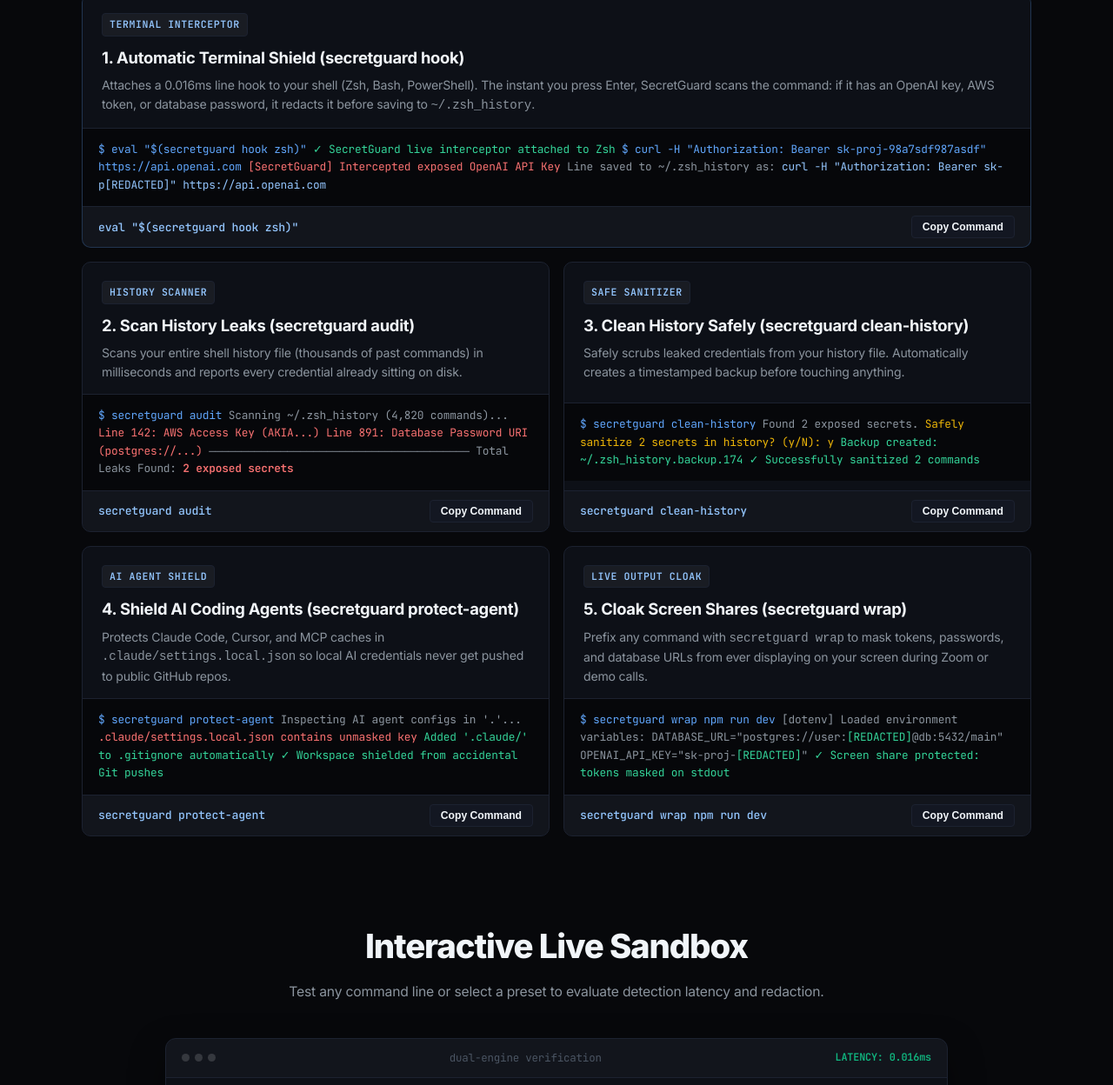
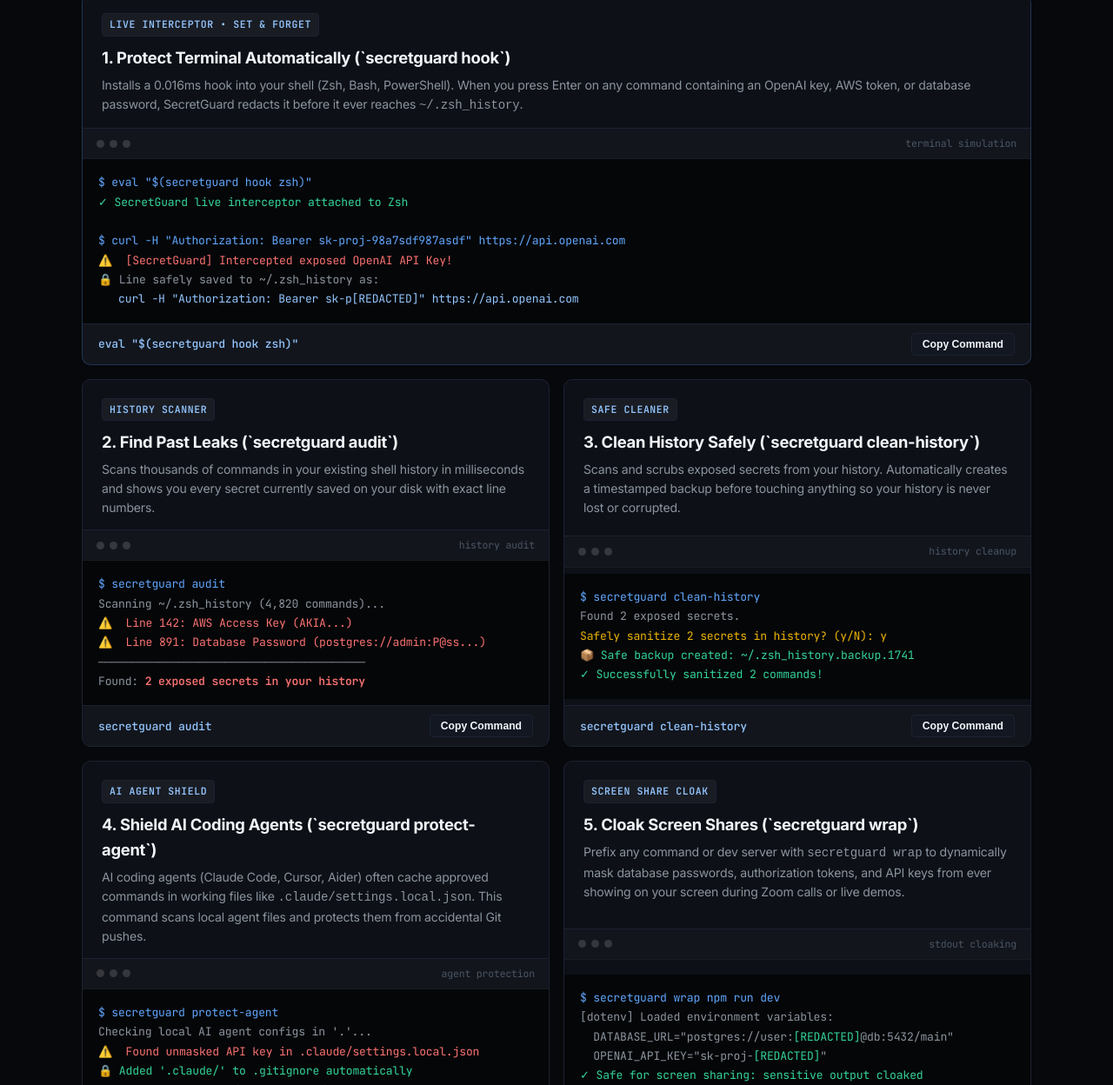
Before and after one commit to hemanathk636/secretguard, a plain HTML site: page docs/index.html in a window 1280 px wide. Shown: the part 1204-2452 px from the top of the page at 87% size. Drawn offline with Linux system fonts and the light colour scheme.

Commit message:
fix: restore terminal multi-line pre-wrap formatting and simplify card explanations

```diff
--- a/docs/index.html
+++ b/docs/index.html
@@ -362,14 +362,27 @@
       color: var(--text-secondary);
       line-height: 1.55;
     }
+    .cmd-terminal-top {
+      display: flex;
+      align-items: center;
+      justify-content: space-between;
+      padding: 8px 16px;
+      background: rgba(255, 255, 255, 0.02);
+      border-top: 1px solid var(--border);
+      border-bottom: 1px solid rgba(255, 255, 255, 0.03);
+      font-size: 0.72rem;
+      color: var(--text-tertiary);
+      font-family: var(--code-font);
+    }
     .cmd-terminal-box {
-      background: #06070a;
-      border-top: 1px solid var(--border);
-      padding: 14px 18px;
+      background: #050608;
+      padding: 16px 18px;
       font-family: var(--code-font);
-      font-size: 0.8rem;
-      line-height: 1.6;
+      font-size: 0.82rem;
+      line-height: 1.7;
       color: #8b949e;
+      white-space: pre-wrap;
+      word-break: break-word;
       overflow-x: auto;
     }
     .cmd-terminal-action {
@@ -804,21 +817,23 @@
       <!-- Command 1: hook (Featured Card) -->
       <div class="cmd-card featured">
         <div class="cmd-card-header">
-          <span class="cmd-badge">Terminal Interceptor</span>
-          <div class="cmd-card-title">1. Automatic Terminal Shield (secretguard hook)</div>
+          <span class="cmd-badge">Live Interceptor • Set &amp; Forget</span>
+          <div class="cmd-card-title">1. Protect Terminal Automatically (`secretguard hook`)</div>
           <div class="cmd-card-desc">
-            Attaches a 0.016ms line hook to your shell (Zsh, Bash, PowerShell). The instant you press Enter, SecretGuard scans the command: if it has an OpenAI key, AWS token, or database password, it redacts it before saving to <code>~/.zsh_history</code>.
+            Installs a 0.016ms hook into your shell (Zsh, Bash, PowerShell). When you press Enter on any command containing an OpenAI key, AWS token, or database password, SecretGuard redacts it before it ever reaches <code>~/.zsh_history</code>.
           </div>
         </div>
-        <div class="cmd-terminal-box">
-<span style="color: #60a5fa;">$ eval "$(secretguard hook zsh)"</span>
+        <div class="cmd-terminal-top">
+          <div class="mac-dots"><span class="mac-dot"></span><span class="mac-dot"></span><span class="mac-dot"></span></div>
+          <span>terminal simulation</span>
+        </div>
+        <div class="cmd-terminal-box"><span style="color: #60a5fa;">$ eval "$(secretguard hook zsh)"</span>
 <span style="color: #34d399;">✓ SecretGuard live interceptor attached to Zsh</span>
 
 <span style="color: #60a5fa;">$ curl -H "Authorization: Bearer sk-proj-98a7sdf987asdf" https://api.openai.com</span>
-<span style="color: #f87171;">[SecretGuard] Intercepted exposed OpenAI API Key</span>
-<span style="color: #8b949e;">Line saved to ~/.zsh_history as:</span>
-   <span style="color: #93c5fd;">curl -H "Authorization: Bearer sk-p[REDACTED]" https://api.openai.com</span>
-        </div>
+<span style="color: #f87171;">⚠️  [SecretGuard] Intercepted exposed OpenAI API Key!</span>
+<span style="color: #8b949e;">🔒 Line safely saved to ~/.zsh_history as:</span>
+   <span style="color: #93c5fd;">curl -H "Authorization: Bearer sk-p[REDACTED]" https://api.openai.com</span></div>
         <div class="cmd-terminal-action">
           <span class="cmd-syntax" id="syntax-hook">eval "$(secretguard hook zsh)"</span>
           <button class="copy-btn-sm" onclick="copySnippet('syntax-hook')">Copy Command</button>
@@ -829,19 +844,21 @@
       <div class="cmd-card">
         <div class="cmd-card-header">
           <span class="cmd-badge">History Scanner</span>
-          <div class="cmd-card-title">2. Scan History Leaks (secretguard audit)</div>
+          <div class="cmd-card-title">2. Find Past Leaks (`secretguard audit`)</div>
           <div class="cmd-card-desc">
-            Scans your entire shell history file (thousands of past commands) in milliseconds and reports every credential already sitting on disk.
+            Scans thousands of commands in your existing shell history in milliseconds and shows you every secret currently saved on your disk with exact line numbers.
           </div>
         </div>
-        <div class="cmd-terminal-box">
-<span style="color: #60a5fa;">$ secretguard audit</span>
+        <div class="cmd-terminal-top">
+          <div class="mac-dots"><span class="mac-dot"></span><span class="mac-dot"></span><span class="mac-dot"></span></div>
+          <span>history audit</span>
+        </div>
+        <div class="cmd-terminal-box"><span style="color: #60a5fa;">$ secretguard audit</span>
 Scanning ~/.zsh_history (4,820 commands)...
-<span style="color: #f87171;">Line 142: AWS Access Key (AKIA...)</span>
-<span style="color: #f87171;">Line 891: Database Password URI (postgres://...)</span>
+<span style="color: #f87171;">⚠️  Line 142: AWS Access Key (AKIA...)</span>
+<span style="color: #f87171;">⚠️  Line 891: Database Password (postgres://admin:P@ss...)</span>
 ────────────────────────────────────────
-Total Leaks Found: <span style="color: #f87171; font-weight: 600;">2 exposed secrets</span>
-        </div>
+Found: <span style="color: #f87171; font-weight: 600;">2 exposed secrets in your history</span></div>
         <div class="cmd-terminal-action">
           <span class="cmd-syntax" id="syntax-audit">secretguard audit</span>
           <button class="copy-btn-sm" onclick="copySnippet('syntax-audit')">Copy Command</button>
@@ -851,19 +868,21 @@ Total Leaks Found: <span style="color: #f87171; font-weight: 600;">2 exposed sec
       <!-- Command 3: clean-history -->
       <div class="cmd-card">
         <div class="cmd-card-header">
-          <span class="cmd-badge">Safe Sanitizer</span>
-          <div class="cmd-card-title">3. Clean History Safely (secretguard clean-history)</div>
+          <span class="cmd-badge">Safe Cleaner</span>
+          <div class="cmd-card-title">3. Clean History Safely (`secretguard clean-history`)</div>
           <div class="cmd-card-desc">
-            Safely scrubs leaked credentials from your history file. Automatically creates a timestamped backup before touching anything.
+            Scans and scrubs exposed secrets from your history. Automatically creates a timestamped backup before touching anything so your history is never lost or corrupted.
           </div>
         </div>
-        <div class="cmd-terminal-box">
-<span style="color: #60a5fa;">$ secretguard clean-history</span>
+        <div class="cmd-terminal-top">
+          <div class="mac-dots"><span class="mac-dot"></span><span class="mac-dot"></span><span class="mac-dot"></span></div>
+          <span>history cleanup</span>
+        </div>
+        <div class="cmd-terminal-box"><span style="color: #60a5fa;">$ secretguard clean-history</span>
 Found 2 exposed secrets.
 <span style="color: #eab308;">Safely sanitize 2 secrets in history? (y/N): y</span>
-<span style="color: #34d399;">Backup created: ~/.zsh_history.backup.174</span>
-<span style="color: #34d399;">✓ Successfully sanitized 2 commands</span>
-        </div>
+<span style="color: #34d399;">📦 Safe backup created: ~/.zsh_history.backup.1741</span>
+<span style="color: #34d399;">✓ Successfully sanitized 2 commands!</span></div>
         <div class="cmd-terminal-action">
           <span class="cmd-syntax" id="syntax-clean">secretguard clean-history</span>
           <button class="copy-btn-sm" onclick="copySnippet('syntax-clean')">Copy Command</button>
@@ -874,18 +893,20 @@ Found 2 exposed secrets.
       <div class="cmd-card">
         <div class="cmd-card-header">
           <span class="cmd-badge">AI Agent Shield</span>
-          <div class="cmd-card-title">4. Shield AI Coding Agents (secretguard protect-agent)</div>
+          <div class="cmd-card-title">4. Shield AI Coding Agents (`secretguard protect-agent`)</div>
           <div class="cmd-card-desc">
-            Protects Claude Code, Cursor, and MCP caches in <code>.claude/settings.local.json</code> so local AI credentials never get pushed to public GitHub repos.
+            AI coding agents (Claude Code, Cursor, Aider) often cache approved commands in working files like <code>.claude/settings.local.json</code>. This command scans local agent files and protects them from accidental Git pushes.
           </div>
         </div>
-        <div class="cmd-terminal-box">
-<span style="color: #60a5fa;">$ secretguard protect-agent</span>
-Inspecting AI agent configs in '.'...
-<span style="color: #f87171;">.claude/settings.local.json contains unmasked key</span>
-<span style="color: #34d399;">Added '.claude/' to .gitignore automatically</span>
-<span style="color: #34d399;">✓ Workspace shielded from accidental Git pushes</span>
+        <div class="cmd-terminal-top">
+          <div class="mac-dots"><span class="mac-dot"></span><span class="mac-dot"></span><span class="mac-dot"></span></div>
+          <span>agent protection</span>
         </div>
+        <div class="cmd-terminal-box"><span style="color: #60a5fa;">$ secretguard protect-agent</span>
+Checking local AI agent configs in '.'...
+<span style="color: #f87171;">⚠️  Found unmasked API key in .claude/settings.local.json</span>
+<span style="color: #34d399;">🔒 Added '.claude/' to .gitignore automatically</span>
+<span style="color: #34d399;">✓ Agent workspace shielded from Git push</span></div>
         <div class="cmd-terminal-action">
           <span class="cmd-syntax" id="syntax-agent">secretguard protect-agent</span>
           <button class="copy-btn-sm" onclick="copySnippet('syntax-agent')">Copy Command</button>
@@ -895,19 +916,21 @@ Inspecting AI agent configs in '.'...
       <!-- Command 5: wrap -->
       <div class="cmd-card">
         <div class="cmd-card-header">
-          <span class="cmd-badge">Live Output Cloak</span>
-          <div class="cmd-card-title">5. Cloak Screen Shares (secretguard wrap)</div>
+          <span class="cmd-badge">Screen Share Cloak</span>
+          <div class="cmd-card-title">5. Cloak Screen Shares (`secretguard wrap`)</div>
           <div class="cmd-card-desc">
-            Prefix any command with <code>secretguard wrap</code> to mask tokens, passwords, and database URLs from ever displaying on your screen during Zoom or demo calls.
+            Prefix any command or dev server with <code>secretguard wrap</code> to dynamically mask database passwords, authorization tokens, and API keys from ever showing on your screen during Zoom calls or live demos.
           </div>
         </div>
-        <div class="cmd-terminal-box">
-<span style="color: #60a5fa;">$ secretguard wrap npm run dev</span>
+        <div class="cmd-terminal-top">
+          <div class="mac-dots"><span class="mac-dot"></span><span class="mac-dot"></span><span class="mac-dot"></span></div>
+          <span>stdout cloaking</span>
+        </div>
+        <div class="cmd-terminal-box"><span style="color: #60a5fa;">$ secretguard wrap npm run dev</span>
 [dotenv] Loaded environment variables:
   DATABASE_URL="postgres://user:<span style="color: #34d399;">[REDACTED]</span>@db:5432/main"
   OPENAI_API_KEY="sk-proj-<span style="color: #34d399;">[REDACTED]</span>"
-<span style="color: #34d399;">✓ Screen share protected: tokens masked on stdout</span>
-        </div>
+<span style="color: #34d399;">✓ Safe for screen sharing: sensitive output cloaked</span></div>
         <div class="cmd-terminal-action">
           <span class="cmd-syntax" id="syntax-wrap">secretguard wrap npm run dev</span>
           <button class="copy-btn-sm" onclick="copySnippet('syntax-wrap')">Copy Command</button>
```
